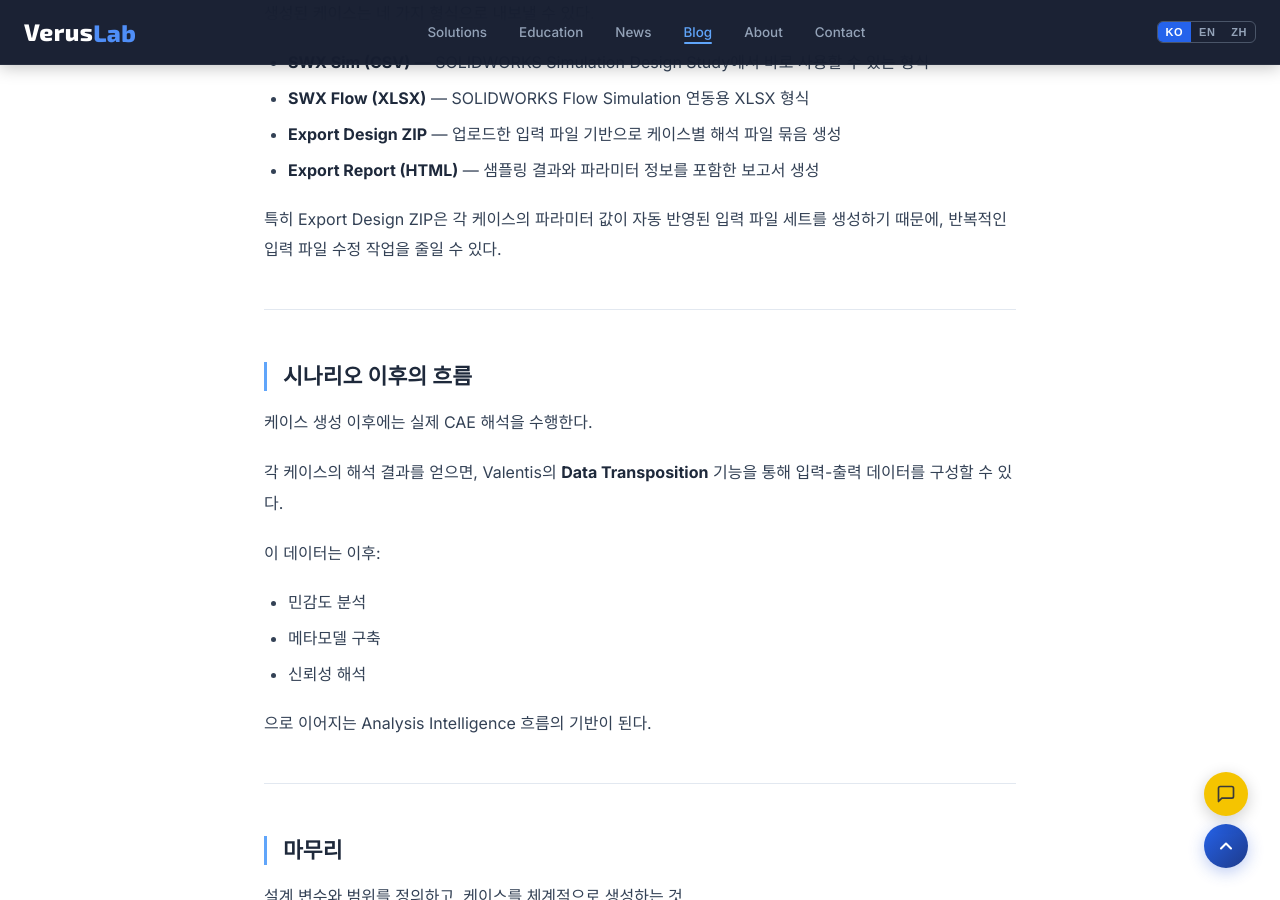
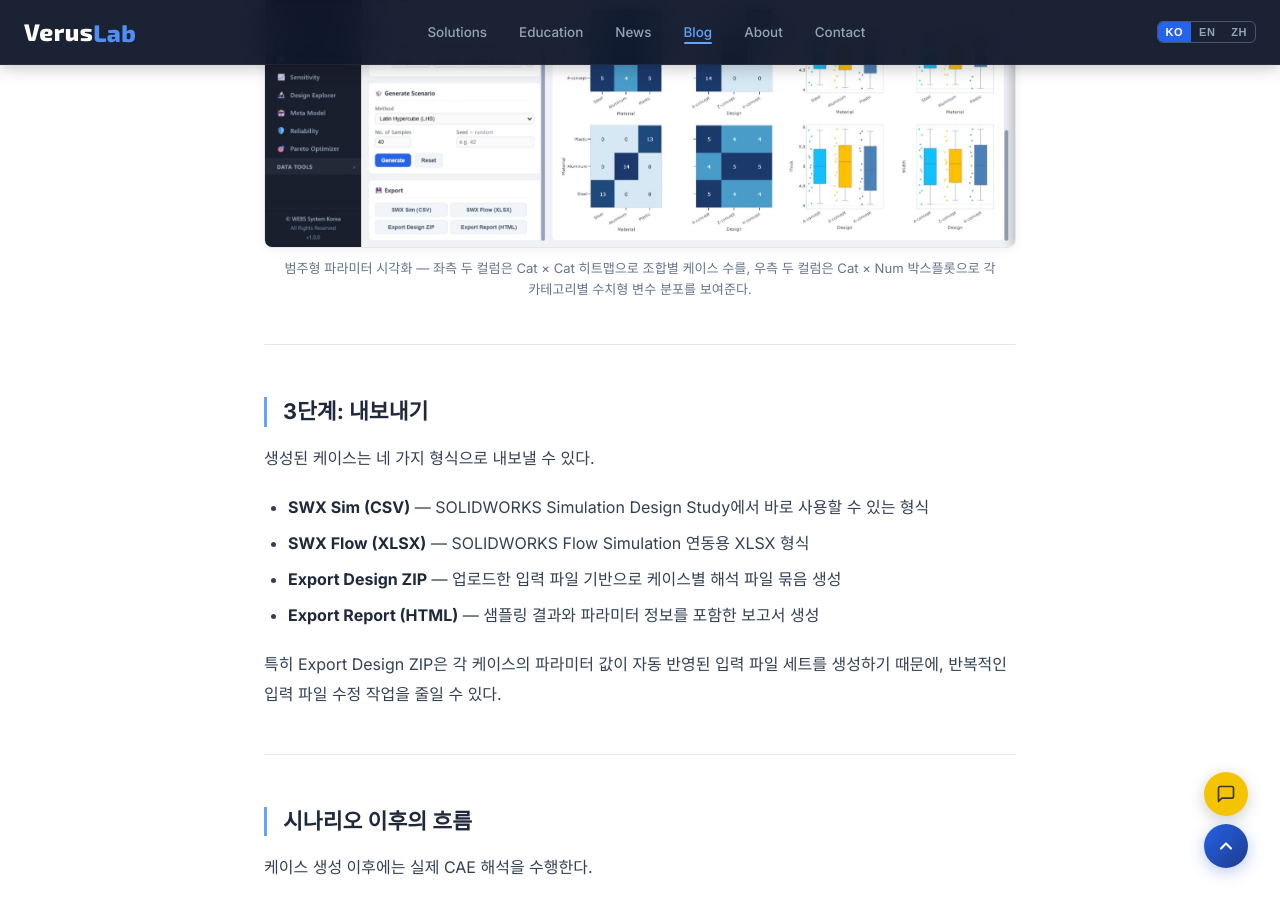
Before and after one commit to VerusLab-KR/Homepage, a Jekyll site: the page built from _posts/2026-04-30-valentis-scenario-lhs.md, in a window 1280 px wide and 900 px high, scrolled down 3629 px. Built offline with Jekyll 4.4.1, drawn with Linux system fonts in a browser that asks for light colours.

Commit message:
Illustrate categorical parameter visualizations in LHS scenario post
Add the categorical visualization screenshot at the end of the
"범주형 파라미터 시각화" section so readers can see the Cat × Cat
heatmaps and Cat × Num box plots described in that section.

Co-Authored-By: Claude Opus 4.7 <noreply@anthropic.com>

```diff
--- a/_posts/2026-04-30-valentis-scenario-lhs.md
+++ b/_posts/2026-04-30-valentis-scenario-lhs.md
@@ -100,6 +100,11 @@ LHS와 Monte Carlo에서는 샘플링 품질 평가도 함께 제공된다.
 
 **Cat × Num 박스플롯** — 범주형 변수의 각 카테고리별로 수치형 변수의 분포를 박스플롯으로 표시한다.
 
+<figure>
+  <img src="/assets/blog/2026-04-30-valentis-scenario-lhs/valentis_scenario_2.jpeg" alt="Valentis 시나리오 — 범주형 파라미터 시각화 화면">
+  <figcaption>범주형 파라미터 시각화 — 좌측 두 컬럼은 Cat × Cat 히트맵으로 조합별 케이스 수를, 우측 두 컬럼은 Cat × Num 박스플롯으로 각 카테고리별 수치형 변수 분포를 보여준다.</figcaption>
+</figure>
+
 ---
 
 ## 3단계: 내보내기
```
Also changed, not shown: assets/blog/2026-04-30-valentis-scenario-lhs/valentis_scenario_2.jpeg (added).
